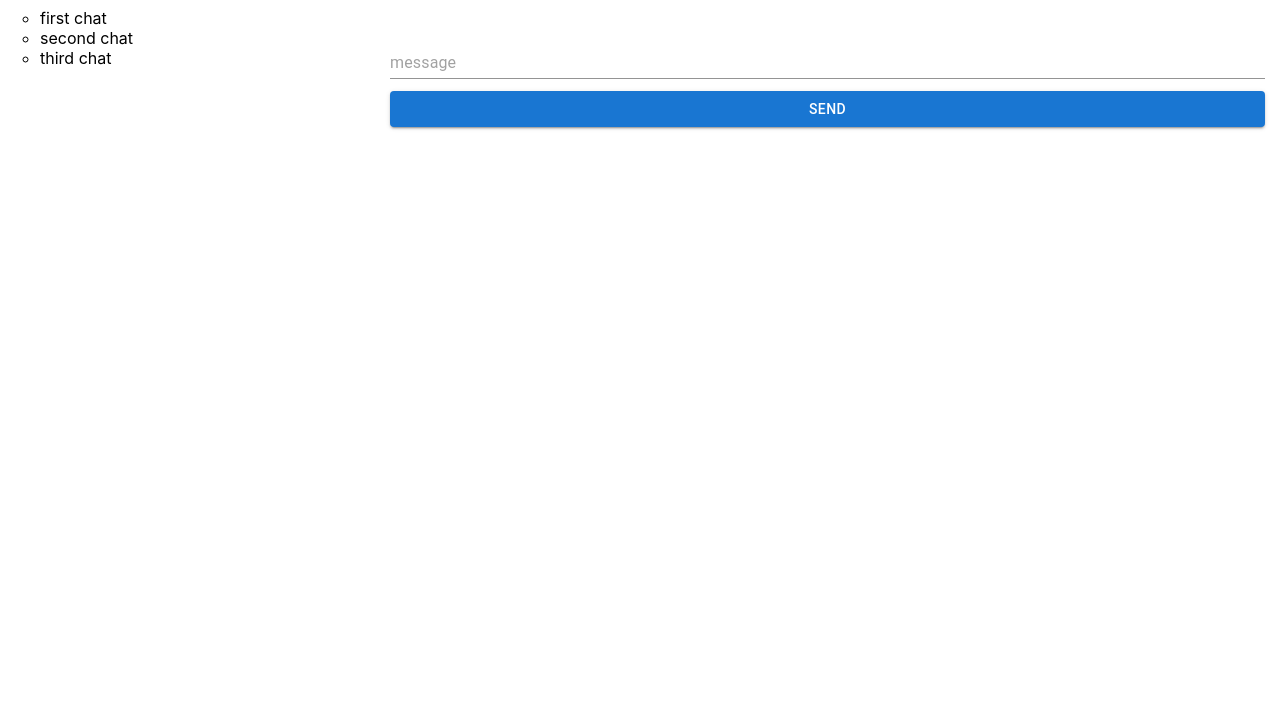
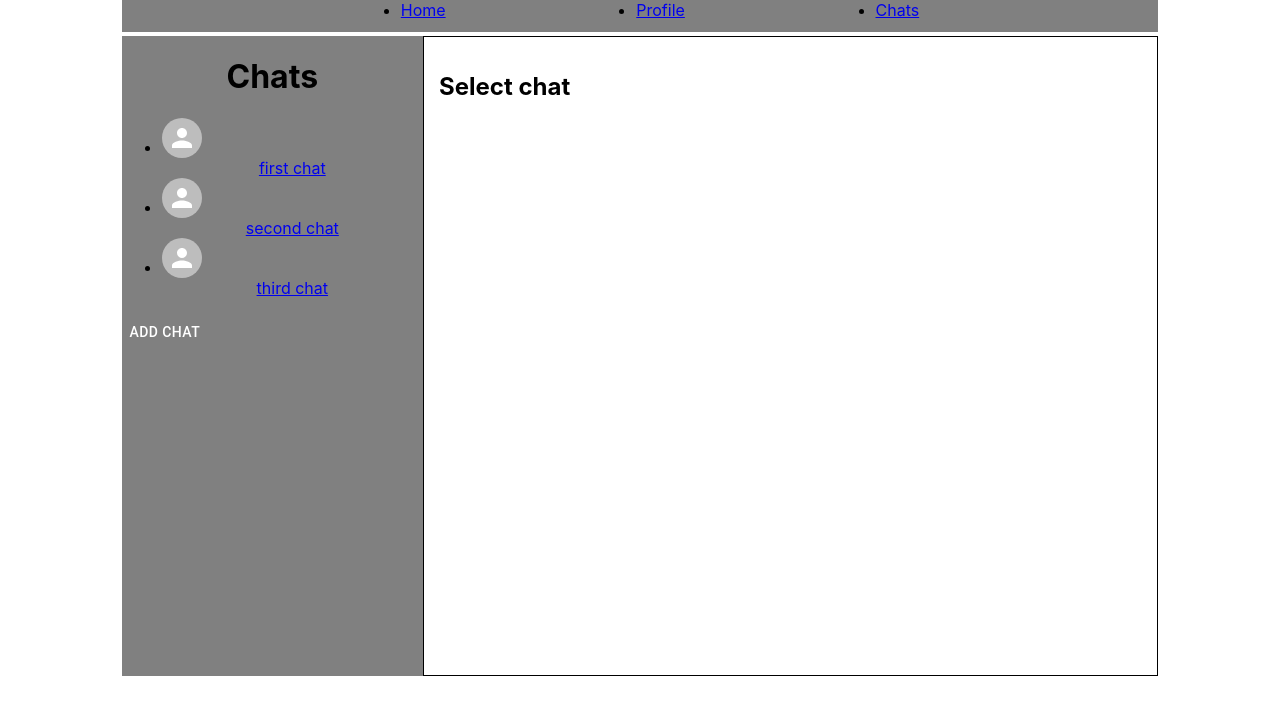
Before and after one commit to mikgir/react_lessons, a React (Create React App) app: page /chats in a window 1280 px wide. Shown: the top 714 px of the page. Built offline with nearby package versions, Linux system fonts and the light colour scheme.

Commit message:
hw lesson 4

```diff
--- a/package.json
+++ b/package.json
@@ -13,6 +13,7 @@
     "@types/react": "^18.0.21",
     "react": "^18.2.0",
     "react-dom": "^18.2.0",
+    "react-router-dom": "^6.4.2",
     "react-scripts": "5.0.1",
     "styled-components": "^5.3.6",
     "web-vitals": "^2.1.4"
--- a/src/App.css
+++ b/src/App.css
@@ -1,5 +1,5 @@
 .App {
-  width: 100%;
+  max-width: 90%;
   margin: 0 auto;
   display: flex;
   flex-direction: row;
@@ -10,6 +10,7 @@
   flex-direction: column;
   justify-content: space-between;
   padding: 15px;
+  border: 1px solid black;
 }
 .messageForm {
   width: 70%;
--- a/src/App.jsx
+++ b/src/App.jsx
@@ -1,62 +1,30 @@
 import './App.css';
 import './index.css';
-
-import {useEffect, useState} from "react";
-import {MessageForm} from "./components/Form/MessageForm";
-import {AUTHORS} from "./utils/constants";
-import {MessageList} from "./components/Message/MessageList";
-import {List} from "@mui/material";
+import {BrowserRouter, Route, Routes} from "react-router-dom";
+import {Header} from "./components/header/Header";
+import {Home} from "./components/pages/Home";
+import {Profile} from "./components/pages/Profile";
+import {ChatList} from "./components/pages/ChatList";
+import {NotFound} from "./components/pages/NotFoundPage";
 
 
-const chats = [
-    {
-        id: Date.now(),
-        name: 'first chat'
-    },
-    {
-        id: Date.now(),
-        name: 'second chat'
-    },
-    {
-        id: Date.now(),
-        name: 'third chat'
-    }
-]
+
 
 export const App = () => {
-    const [messageList, setMessageList] = useState([])
-    const [chatList]=useState(chats)
-
-    const sendMessage = (newText) => {
-        setMessageList([...messageList, {text: newText, sender: AUTHORS.human}])
-
-    }
-    useEffect(() => {
-        let timeout;
-        if (messageList[messageList.length - 1]?.sender === AUTHORS.human) {
-            timeout = setTimeout(() => {
-                setMessageList([...messageList, {text: "hello friend", sender: AUTHORS.robot}])
-            }, 1500)
-        }
-        return ()=>{
-            clearTimeout(timeout)
-        }
-    }, [messageList])
-
-
     return (
         <div className="App">
-            <List sx={'width: 30%'}>
-                <ul>
-                    {chatList.map((chat)=>(
-                        <li key={chat.id}>{chat.name}</li>
-                    ))}
-                </ul>
-            </List>
-            <div className={"chat_field"}>
-                <MessageList messageList={messageList}/>
-                <MessageForm onSubmit={sendMessage}/>
-            </div>
+            <BrowserRouter>
+                    <Routes>
+                        <Route path='/' element={<Header/>}>
+                            <Route index element={<Home/>}/>
+                            <Route path='profile' element={<Profile/>}/>
+                            <Route path='chats' element={<ChatList/>}>
+                                <Route path=':chatId' element={<ChatList/>}/>
+                            </Route>
+                            <Route path='*' element={<NotFound/>}/>
+                        </Route>
+                    </Routes>
+            </BrowserRouter>
         </div>
     );
 }
--- /dev/null
+++ b/src/components/header/Header.jsx
@@ -0,0 +1,27 @@
+import {Link, Outlet} from "react-router-dom"
+
+export const Header = () => {
+    return (
+        <header style={{width:'90%',
+            height:'2rem',
+            margin:'0 auto',
+            backgroundColor:'gray',
+        }}>
+            <ul style={{margin:'0 auto',
+                width:'50%',
+                display:'flex',
+                flexDirection:'row',
+                justifyContent:'space-between'}}>
+                <li><Link to='/'>Home</Link></li>
+                <li><Link to='/profile'>Profile</Link></li>
+                <li><Link to='/chats'>Chats</Link></li>
+            </ul>
+            <main style={{
+                height:'90vh'
+            }}>
+                <Outlet/>
+            </main>
+        </header>
+    )
+
+}
--- /dev/null
+++ b/src/components/pages/ChatList.jsx
@@ -0,0 +1,49 @@
+import {useState} from "react";
+import {CHATS} from "../../utils/constants";
+import {Link, useParams} from "react-router-dom";
+import {Avatar, Button} from "@mui/material";
+
+
+export const ChatList = () => {
+    const {chatId} = useParams()
+    const [chatList, setChatList] = useState(CHATS)
+
+    const id = chatList.findIndex(x => x.id === chatId)
+    return (
+        <div style={{
+            height:'80vh',
+            marginTop: '1rem',
+            display: 'flex',
+            flexDirection: 'row'
+        }}>
+            <div style={{
+                width: '30%',
+                backgroundColor: 'gray',
+            }}>
+                <h1 style={{
+                    textAlign:'center'
+                }}>Chats</h1>
+                <ul style={{
+                    textAlign:'center'
+                }}>
+                    {chatList.map((chat, id) =>
+                        <li key={id}><Avatar/><Link to={`${id}`}>{chat.name}</Link></li>
+                    )}
+                </ul>
+                <Button style={{color:'white'}} onClick={()=>{
+                    setChatList([...chatList,{id: id+1, name: 'newChat', messages: []}])
+                }}>add chat</Button>
+            </div>
+            <div className={'chat_field'}>
+                {
+                    chatId && chatList[chatId] ? <div>
+                        {chatList[chatId].messages.map((msg,idx)=>
+                            <p key={idx}>{msg}</p>
+                        )}
+                    </div> : <h2>Select chat</h2>
+                }
+            </div>
+        </div>
+    )
+
+}
--- /dev/null
+++ b/src/components/pages/Home.jsx
@@ -0,0 +1,7 @@
+export const Home = () => {
+    return (
+        <div>
+        <h1>Home page</h1>
+    </div>
+    )
+}
--- /dev/null
+++ b/src/components/pages/NotFoundPage.jsx
@@ -0,0 +1,10 @@
+import {Link} from "react-router-dom";
+
+export const NotFound = () => {
+    return (
+        <div>
+            <h1>404 page not found</h1>
+            <Link to='/'> to home page</Link>
+        </div>
+    )
+}
--- /dev/null
+++ b/src/components/pages/Profile.jsx
@@ -0,0 +1,8 @@
+export const Profile = () => {
+    return (
+
+        <div>
+            <h1>Profile</h1>
+        </div>
+    )
+}
--- a/src/index.js
+++ b/src/index.js
@@ -7,6 +7,5 @@ import { App } from './App';
 
 const root = ReactDOM.createRoot(document.getElementById('root'));
 root.render(
-
         <App/>
 );
--- a/src/utils/constants.js
+++ b/src/utils/constants.js
@@ -2,3 +2,20 @@ export const AUTHORS = {
     human: 'me',
     robot: 'robot'
 }
+export const CHATS =[
+    {
+        id: 1,
+        name: 'first chat',
+        messages: ['message 1', 'message 2']
+    },
+    {
+        id: 2,
+        name: 'second chat',
+        messages: ['message 1', 'message 2', 'message 3']
+    },
+    {
+        id: 3,
+        name: 'third chat',
+        messages: ['message 1']
+    }
+]
```
Also changed, not shown: src/components/ChatList/Chats.jsx (added, +31 -0 lines), src/components/ChatList/ChatList.jsx (deleted), 1 other file (tests, documents, lock files or other folders).
